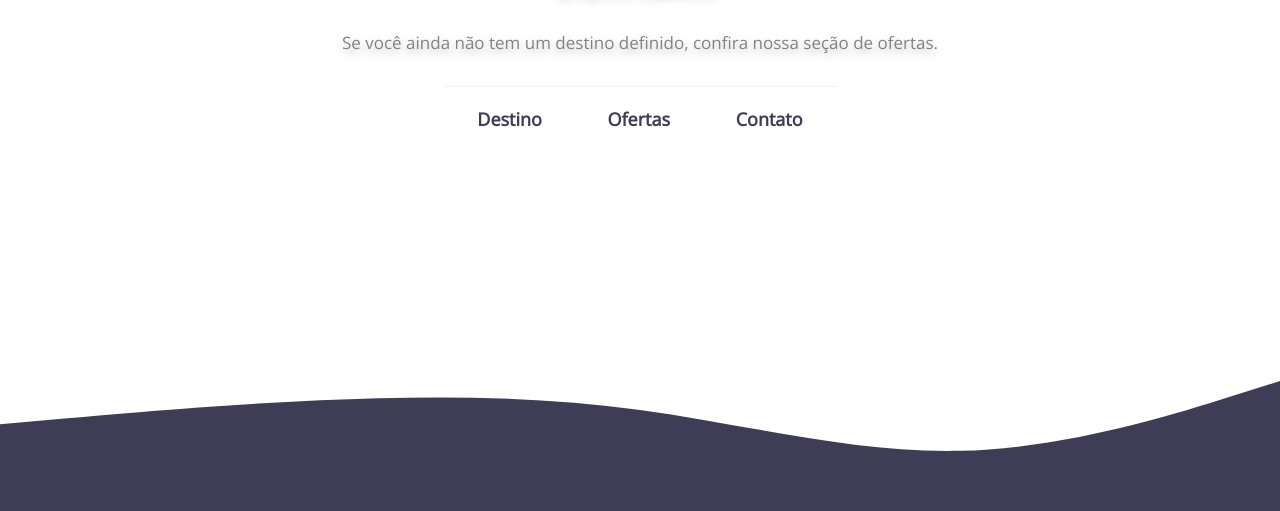
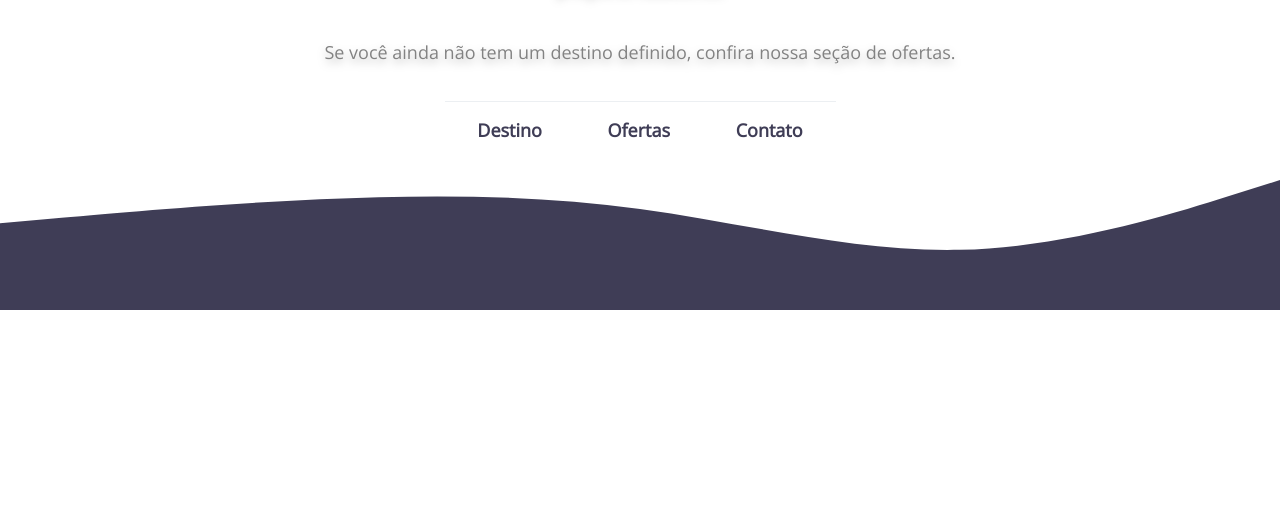
Before and after one commit to andrewchucrute/Layot, a plain HTML site: page index.html in a window 1280 px wide. Shown: the part 490-1001 px from the top of the page. After the commit the page ends 800 px from the top, so only its background shows below. Drawn offline with nearby package versions, Linux system fonts and the light colour scheme.

Commit message:
first commit

```diff
--- a/index.html
+++ b/index.html
@@ -19,6 +19,7 @@
         <p>
         Na <strong class="strong">Flutuar</strong> você encontra pacotes de viagens nacionais e internacionais que incluem: passagens aéreas, hotéis, café da manhã, e até seguro viagem com <strong>preços arrasadores!</strong>
     </p>
+    <br>
     <p>Se você ainda não tem um destino definido, confira nossa seção de ofertas.
     </p>
     </main>
@@ -30,7 +31,6 @@
 
         </div>
         <div class="imagefooter">
-            <img src="./assets/Wave.svg" alt="">
         </div>
     </footer>
 </body>
--- a/style.css
+++ b/style.css
@@ -21,17 +21,23 @@
 
 
 body {
+    font-size: 1.6;
     display: grid;
     place-items: center;
     height: 100vh;
-    margin: 0;
-    padding: 0;
+    background-image: url(./assets/Wave.svg);
+    background-repeat: no-repeat;
+    background-position: bottom;
+    background-size: contain;
 
 }
+
+
 
 main {
     filter: drop-shadow(0px 4px 4px rgba(0, 0, 0, 0.25));
     width: 700px;
+    height: 486px;
     text-align: center;
 
 
@@ -49,11 +55,9 @@ main {
 }
 
 h1 {
-    margin-top: 27rem;
-
+    margin-top: 16px;
     color: var(--cinzaescuro);
-    margin-top: 32px;
-    font-size: 3.2rem;
+    font-size: 3.8rem;
     font-family: 'Dosis', sans-serif;
 }
 
@@ -73,16 +77,17 @@ strong {
 
 
 p {
-    margin: 32px;
+    margin: 16px;
     color: var(--cinza);
     font-family: 'Open Sans';
-    font-size: 1.7rem;
+    font-size: 1.8rem;
 }
 
 
 
 
 footer {
+    height: 174px;
     width: 100%;
     display: flex;
     flex-direction: column;
@@ -96,22 +101,12 @@ a {
     font-size: 1.8rem;
 }
 .redes {
+    padding-top: 16px;
     margin: 0 auto;
     display: flex;
-    padding-top: 2rem;
     width: 391px;
     border-top-width: 1px;
     border-top-style: solid;
     border-top-color: var(--cinzaclaro);
 
 }
-
-.imagefooter  {
-    display: flex;
-    flex-direction: column;
-    justify-content: end;
-}
-
-.imagefooter img {
-    padding-top: 25rem;
-}
```
